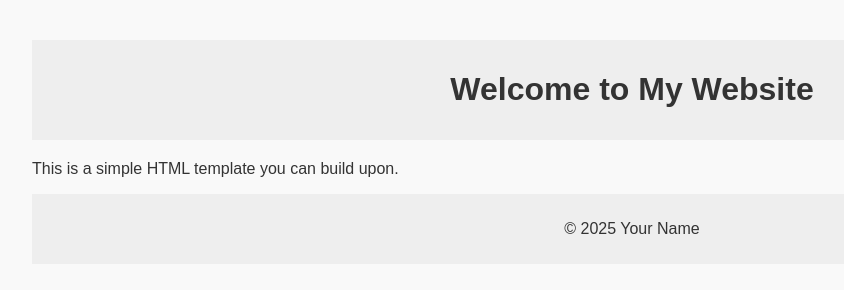
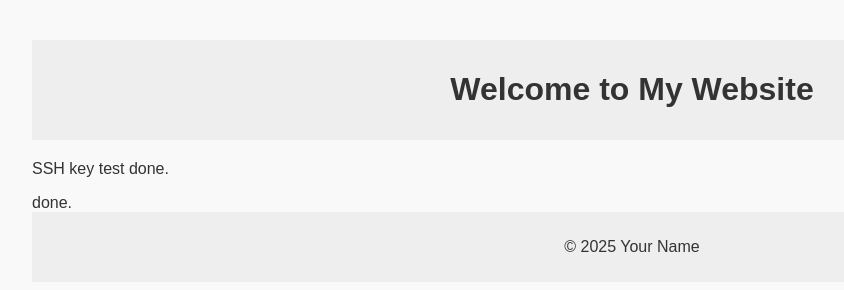
Before and after one commit to aceMeDev2025/ssh-key-demo, a plain HTML site: page index.html in a window 1280 px wide. Shown: the whole page, without its empty margins (8-852 px from the left). Drawn offline with Linux system fonts and the light colour scheme.

```diff
--- a/index.html
+++ b/index.html
@@ -27,7 +27,7 @@
   </header>
 
   <main>
-    <p>This is a simple HTML template you can build upon.</p>
+    <p>SSH key test done.</p> done.
   </main>
 
   <footer>
```
